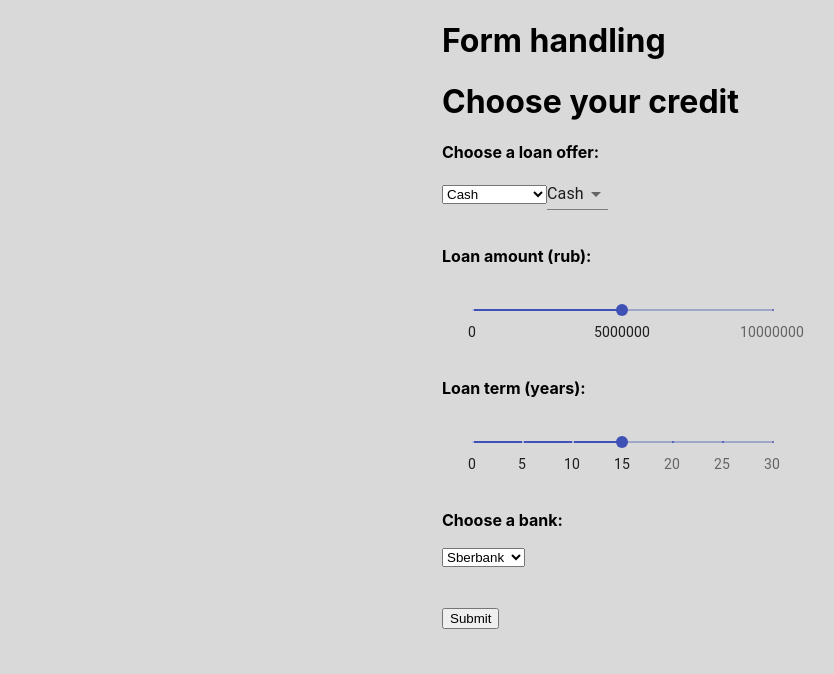
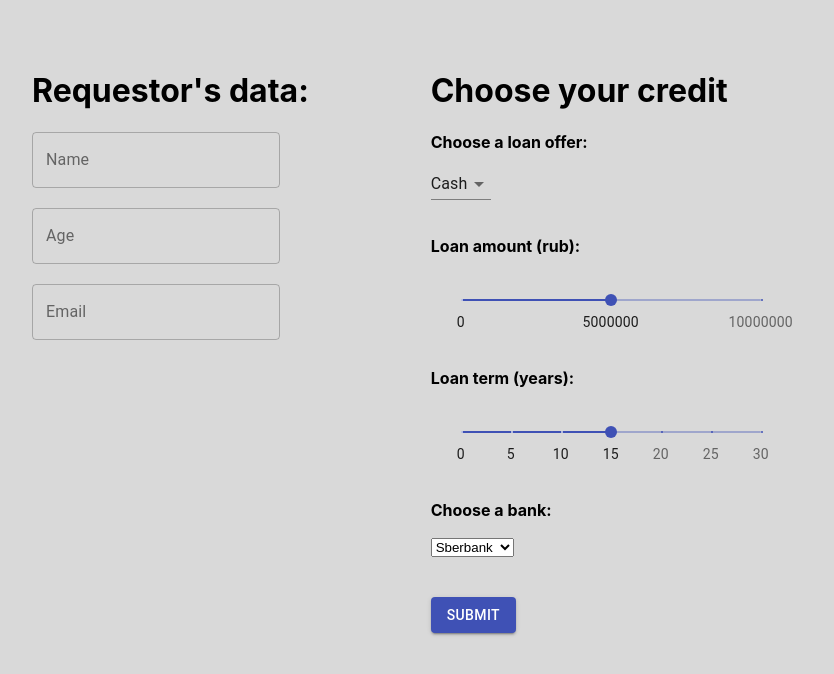
Before and after one commit to Zel-anna/bank, a React (Create React App) app: page / in a window 1280 px wide. Shown: the top 674 px of the page, without its empty margins (18-852 px from the left). Built offline with nearby package versions, Linux system fonts and the light colour scheme.

Commit message:
Bank-3 and Bank-4 completed (Submit button and requestor's section)

```diff
--- a/src/App.css
+++ b/src/App.css
@@ -7,19 +7,8 @@ body {
   display: flex;
   flex-direction: column;
   align-items: center;
+  padding: 50px;
 }
-/*button {
-  font-size: 2em;
-  border: 0;
-  padding: 0;
-  background: none;
-  cursor: pointer;
-}*/
-/*
-ul {
-  display: block;
-  padding: 0;
-}*/
 
 li {
   margin: 0 20px;
--- a/src/Forms.js
+++ b/src/Forms.js
@@ -1,6 +1,5 @@
 import React from 'react';
-import { Slider, Select, MenuItem } from '@material-ui/core';
-
+import { Slider, Select, MenuItem, Grid, TextField, Button } from '@material-ui/core';
 
   const markLoanAmount = [
     {
@@ -52,15 +51,8 @@ export default function Forms() {
 
   const [loanOffer, setLoanOffer] = React.useState("Cash")
   const updateOffer = (event, loanOffer) => {
-    console.log(event.target.value);
     setLoanOffer(event.target.value);
   }
-
-  const arOptions = ['Cash', 'Credit cards', 'Mortgage', 'Car loan', 'Business loan'];
-  const [value, setValue] = React.useState(0);
-  const options = arOptions.map((text, index) => {
-      return <option key={index} value={index}>{text}</option>;
-  });
 
   const arBanks = ['Sberbank', 'VTB Bank', 'Alfa-bank'];
   const [bank, setBank] = React.useState(0);
@@ -68,34 +60,45 @@ export default function Forms() {
       return <option key={index} value={index}>{text}</option>;
   });
 
-  let sliderAmountValue = 5000000;
+  const [sliderAmountValue, setAmount] = React.useState(5000000);
   const handleSliderAmountChanged = (event, valueSlider) => {
-    sliderAmountValue = valueSlider;
+    setAmount(valueSlider);
   };
 
-  let sliderTermValue = 15;
+  //let sliderTermValue = 15;
+  const [sliderTermValue, setTerm] = React.useState(15);
   const handleSliderTermChanged = (event, valueSlider) => {
-    sliderTermValue = valueSlider;
+    //sliderTermValue = valueSlider;
+    setTerm(valueSlider);
   };
+
+  const [valueName, setName] = React.useState('');
+  const [valueAge, setAge] = React.useState('');
+  const [valueEmail, setEmail] = React.useState('');
 
   const submit = () => {
       console.log ("--> submit");
-      console.log ("Chosen loan offer = " + arOptions[value]);
       console.log ("Chosen loan offer = " + loanOffer);
-      //console.log ("Chosen loan amount = " + valueSlider);
       console.log ("Chosen loan amount = " + sliderAmountValue);
       console.log ("Chosen loan term = " + sliderTermValue);
       console.log ("Chosen bank = " + arBanks[bank]);
+      console.log ("Entered name = " + valueName);
+      console.log ("Entered age = " + valueAge);
+      console.log ("Entered Email = " + valueEmail);
   };
     return (
+          <Grid container spacing={2}>
+            <Grid item md={4} >
+              <h1>Requestor's data:</h1>
+              <TextField id="inputName" label="Name" variant="outlined" onChange={(event) => setName(event.target.value)} /><br/><br/>
+              <TextField id="inputAge" label="Age" variant="outlined" onChange={(event) => setAge(event.target.value)}  /><br/><br/>
+              <TextField id="inputEmail" label="Email" variant="outlined" onChange={(event) => setEmail(event.target.value)} />
+            </Grid>
+            <Grid item md={4}>
               <div>
-                <h1>Form handling</h1>
                   <h1 id="greeting">Choose your credit</h1>
                   <p>Choose a loan offer:</p>
 
-                <select value={value} onChange={(event) => setValue(event.target.value)}>
-                   {options}
-                </select>
                   <Select value={loanOffer}
                           displayEmpty
                           onChange= {updateOffer}>
@@ -143,7 +146,12 @@ export default function Forms() {
 
                   <br/>
                   <br/>
-                <button onClick = {submit}>Submit</button>
+
+                  <Button variant="contained" color="primary" onClick = {submit}>Submit</Button>
+
               </div>
+            </Grid>
+          </Grid>
+
         );
 }
```
Also changed, not shown: src/App.js (+4 -4 lines). Lines whose indentation alone changed are shown as unchanged.
